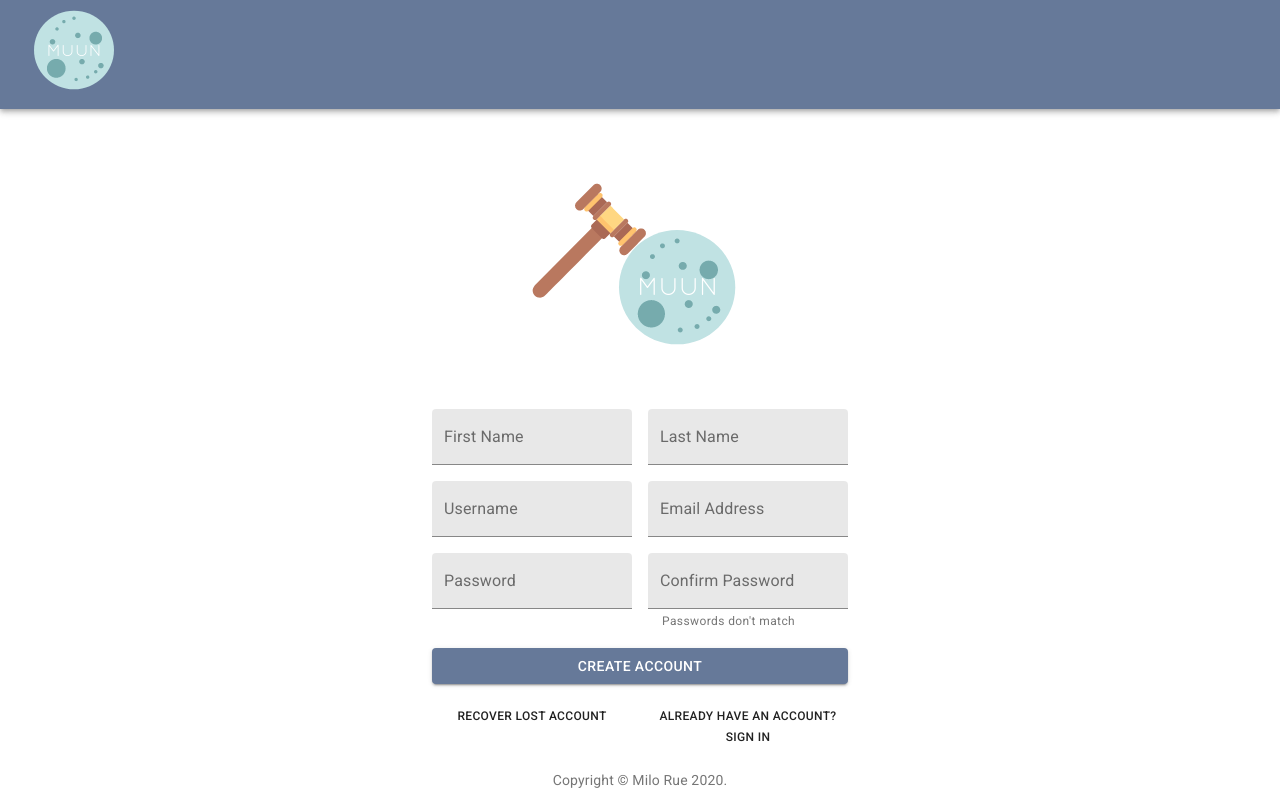
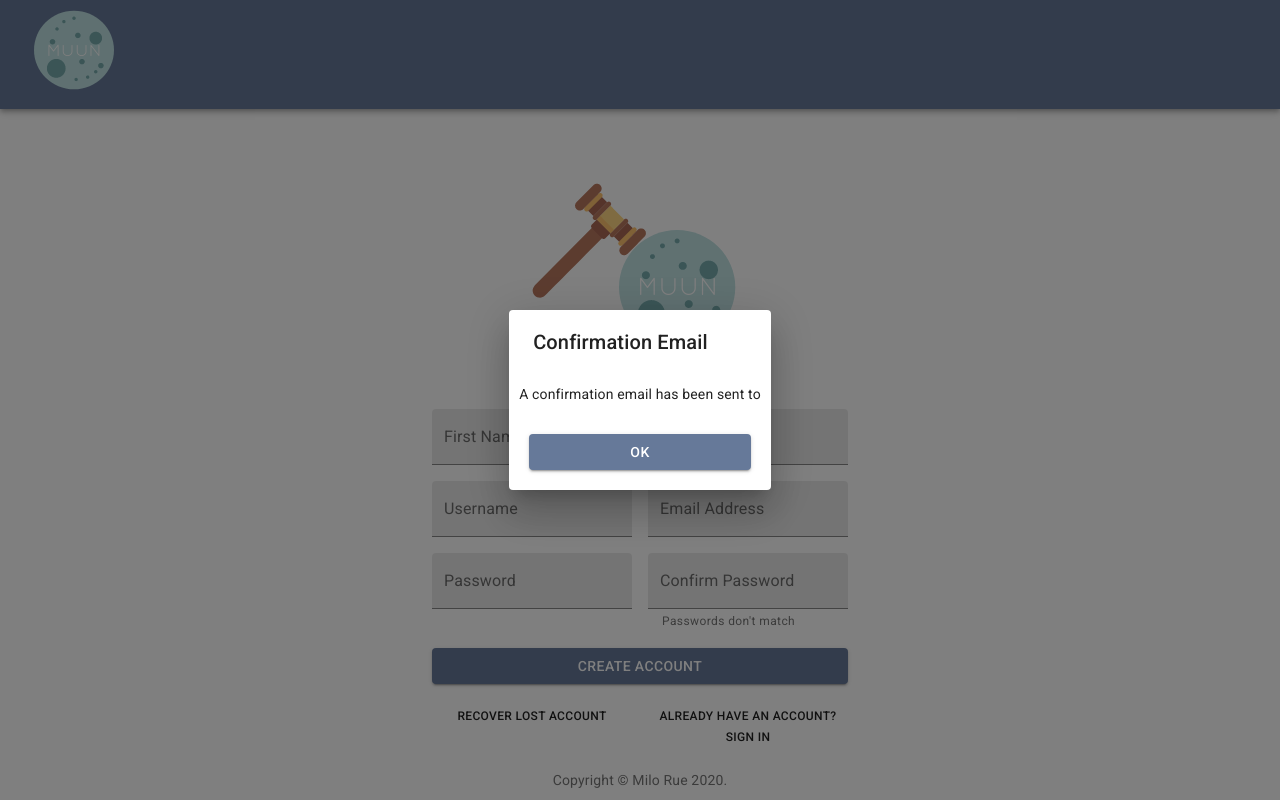
Before and after one commit to milorue/muun, a React app: page /muun/signup in a window 1280 px wide. Both pictures are taken after a click on the button "RECOVER LOST ACCOUNT". Built offline with nearby package versions, Linux system fonts and the light colour scheme; what mongodb-stitch-browser-sdk would draw is missing.

Commit message:
confirmation page

```diff
--- a/src/index.js
+++ b/src/index.js
@@ -5,6 +5,7 @@ import {Route, Link, BrowserRouter} from 'react-router-dom'
 import Login from "./pages/login";
 import {Dog, Cat} from './pages/components'
 import Signup from "./pages/signup";
+import Confirm from "./pages/confirm";
 
 import logo from './assets/app_logo.png'
 
@@ -34,6 +35,7 @@ const routes = (
            <Route exact path="/muun/" component={Login} />
            <Route path={'/muun/signup'} component={Signup}/>
            <Route path={'/muun/dog'} component={Dog}/>
+           <Route path={'/muun/confirm'} component={Confirm}/>
        </div>
     </BrowserRouter>
 )
--- /dev/null
+++ b/src/pages/confirm.css
@@ -0,0 +1,4 @@
+.app {
+    overflow: hidden;
+    height: auto;
+}
--- /dev/null
+++ b/src/pages/confirm.js
@@ -0,0 +1,63 @@
+import React, {Component} from 'react';
+import './confirm.css';
+
+import {Stitch, UserPasswordCredential, UserPasswordAuthProviderClient} from 'mongodb-stitch-browser-sdk'
+
+import {Typography, Button, Grid, Box, Link} from "@material-ui/core";
+
+const url = window.location.search;
+const params = new URLSearchParams(url);
+const token = params.get('token');
+const tokenId = params.get('tokenId');
+
+import logo_md from '../assets/logo_med.png'
+
+class Confirm extends Component{
+
+    constructor(props) {
+        super(props);
+        this.state={
+            accountConfirmed: false,
+        }
+    }
+
+    componentDidMount() {
+        this.confirmUser();
+    }
+
+    confirmUser(){
+        Stitch.getAppClient('muun-hizde');
+
+        const emailPassClient = Stitch.defaultAppClient.auth.getProviderClient(UserPasswordAuthProviderClient.factory);
+
+        return emailPassClient.confirmUser(token, tokenId)
+    }
+
+    render() {
+        return(
+            <Box style={{alignItems: 'stretch'}} className={'app'}>
+
+                <Grid container spacing={3} style={{flexGrow: 1,}} alignContent={'stretch'}>
+
+                    <Grid item xs={12} style={{textAlign: 'center'}}>
+                        <img src={logo_md} alt={'logo'}/>
+                    </Grid>
+
+                    <Grid item md={3}/>
+
+                    <Grid item md={6}>
+                        <Typography variant={'body2'} align={'center'}>
+                            Your account has been confirmed
+                        </Typography>
+                    </Grid>
+
+                    <Grid item md={3}/>
+
+                </Grid>
+
+            </Box>
+        )
+    }
+}
+
+export default Confirm
--- a/src/pages/signup.css
+++ b/src/pages/signup.css
@@ -2,3 +2,7 @@
     overflow: hidden;
     height: auto;
 }
+
+.account-dialog{
+    padding: 20px;
+}
--- a/src/pages/signup.js
+++ b/src/pages/signup.js
@@ -3,6 +3,8 @@ import './signup.css';
 import {Stitch, RemoteMongoClient, UserPasswordCredential, UserPasswordAuthProviderClient} from 'mongodb-stitch-browser-sdk'
 
 import {Button, Grid, Box, Typography, TextField, Link, DialogTitle} from "@material-ui/core";
+
+import Dialog from "@material-ui/core/Dialog";
 
 import logo from '../assets/app_logo.png'
 import logo_md from '../assets/logo_med.png'
@@ -19,8 +21,27 @@ class Signup extends Component{
             password: '',
             cpassword: 's',
             confirmed: false,
-            errorText: "Passwords don't match"
+            errorText: "Passwords don't match",
+            confirmDialog: false,
         }
+    }
+
+    showConfirmDialog(){
+
+        const handleClose = () =>{
+            this.setState({confirmDialog: false})
+        }
+
+        return(
+            <Dialog open={this.state.confirmDialog} onClose={handleClose} aria-labelledby={'confirm-account-dialog'} className={'account-dialog'}>
+                <DialogTitle id={'account-dialog-title'}>Confirmation Email</DialogTitle>
+                <Typography variant={'body2'} align={'center'} style={{padding: 10}}>
+                    {'A confirmation email has been sent to ' + this.state.email}
+                </Typography>
+                <Button variant={'contained'} color={'primary'} style={{backgroundColor: '#667999', margin: 20}} onClick={handleClose}>
+                    Ok</Button>
+            </Dialog>
+        )
     }
 
     showCopyrightInfo(){
@@ -120,8 +141,8 @@ class Signup extends Component{
             console.log('creating account')
             client.registerWithEmail(this.state.email, this.state.password)
                 .then(() =>{
-                    console.log('account success for: ' + this.state.email + 'with id: ')
-                    this.handleLoginAccount;
+                    console.log('account success for: ' + this.state.email)
+                    this.setState({confirmDialog: true}) // sets confirmation dialog visible
                 })
                 .catch(err =>{
                     console.error('account error: ' + err)
@@ -131,11 +152,17 @@ class Signup extends Component{
             console.log('error creating account')
         }
 
+    };
+
+    showDialog = () =>{
+        this.setState({
+            confirmDialog: true,
+        })
     }
 
     render(){
         return(
-            <Box style={{alignItems: 'stretch', minHeight: 200}} className={'container'}>
+            <Box style={{alignItems: 'stretch'}} className={'container'}>
 
                 <Grid container spacing={2} style={{flexGrow: 1}} alignContent={'stretch'}>
 
@@ -197,7 +224,7 @@ class Signup extends Component{
                     {/*Utility grid config*/}
                     <Grid item xs={1} sm={1} md={3} lg={4} xl={5}/>
                     <Grid item xs={5} sm={5} md={3} lg={2} xl={1} style={{textAlign: 'center'}}>
-                        <Button style={{fontSize: 12}}>Recover Lost Account</Button>
+                        <Button style={{fontSize: 12}} onClick={this.showDialog}>Recover Lost Account</Button>
                     </Grid>
 
                     <Grid item xs={5} sm={5} md={3} lg={2} xl={1} style={{textAlign: 'center'}}>
@@ -209,8 +236,9 @@ class Signup extends Component{
                         {this.showCopyrightInfo()}
                     </Grid>
 
+                </Grid>
 
-                </Grid>
+                {this.showConfirmDialog()}
             </Box>
         )
     }
```
